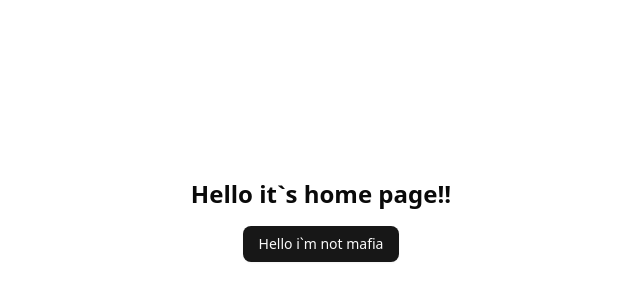
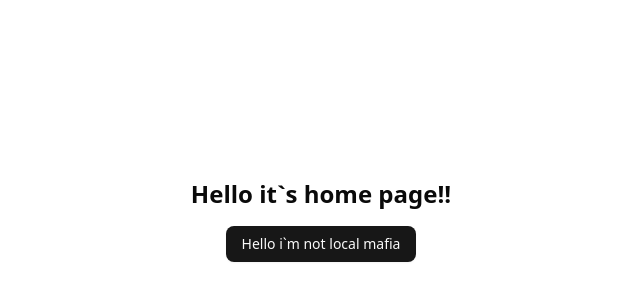
Before and after one commit to SyniookIvan/Online-mafia, a Next.js app: page / in a window 1280 px wide. Shown: the part 180-480 px from the top of the page, without its empty margins (319-959 px from the left). Built offline with nearby package versions, Linux system fonts and the light colour scheme.

Commit message:
Add button to home page

```diff
--- a/app/page.tsx
+++ b/app/page.tsx
@@ -5,7 +5,7 @@ export default function Home() {
     <div className="flex min-h-screen justify-center items-center">
       <div className="flex flex-col items-center space-y-4">
         <h1 className="text-2xl font-bold">Hello it`s home page!!</h1>
-        <Button>Hello i`m not mafia</Button>
+        <Button>Hello i`m not local mafia</Button>
       </div>
     </div>
   );
```
